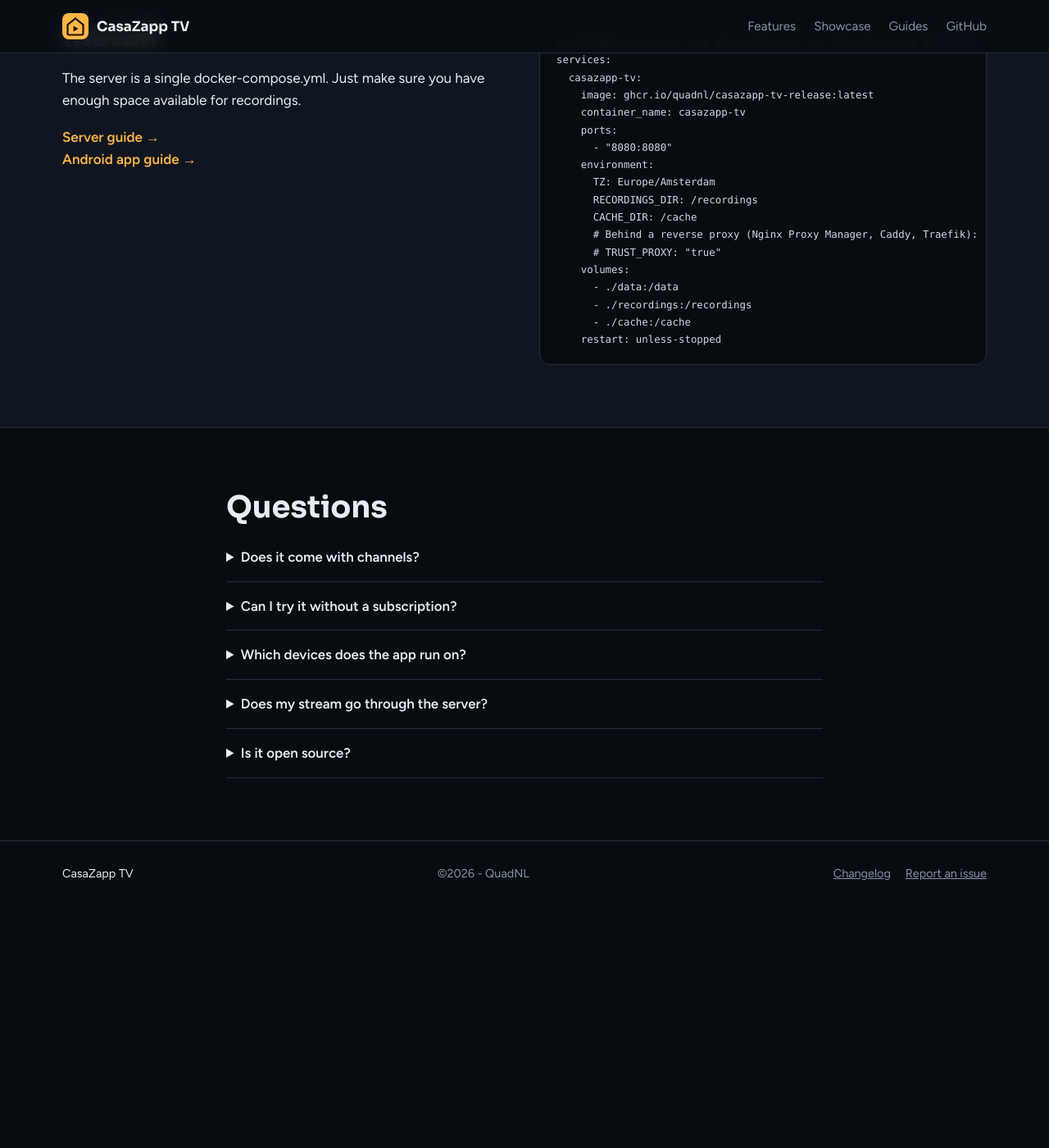
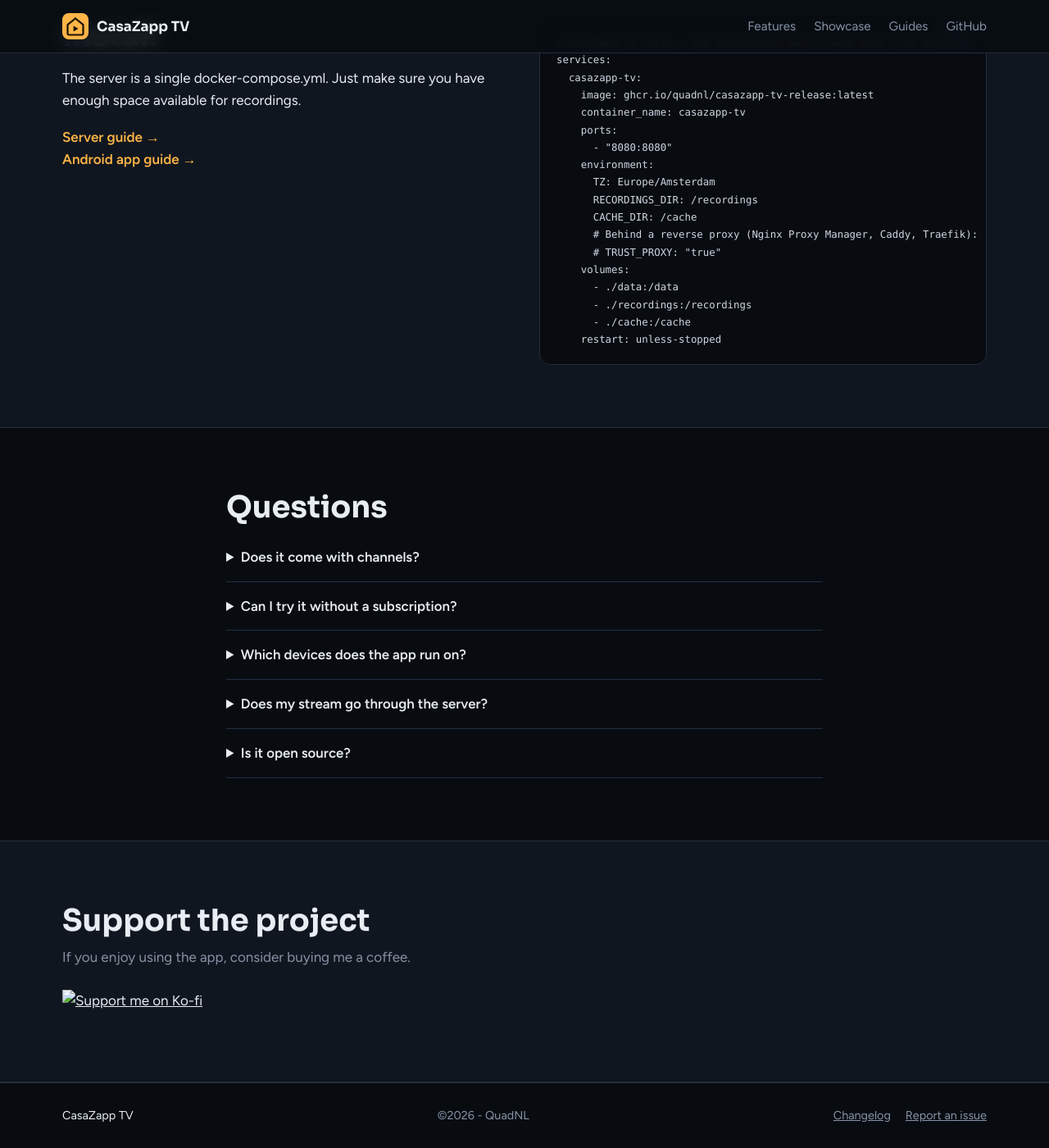
Before and after one commit to QuadNL/CasaZapp-TV-release, a Jekyll site: the page built from index.html, in a window 1280 px wide and 1400 px high, scrolled down 3265 px. Shown: the whole window at 82% size. Built offline with Jekyll 4.4.1, drawn with Linux system fonts in a browser that asks for light colours; before the commit the page ends 4370 px from its top, so only the background shows below that.

Commit message:
Website: support the project (Ko-fi); server guide names 0.4.11
Co-Authored-By: Claude Opus 5.5 <noreply@anthropic.com>

```diff
--- a/_data/home.yml
+++ b/_data/home.yml
@@ -143,4 +143,8 @@ faq:
   - q: Is it open source?
     a: No. The app and the server are free to use at home; the source code is not public.
 
+support_title: Support the project
+support_text: If you enjoy using the app, consider buying me a coffee.
+support_link: https://ko-fi.com/U2W120MCVZ
+
 footer: ©2026 - QuadNL
--- a/assets/style.css
+++ b/assets/style.css
@@ -145,6 +145,7 @@ figcaption { color: var(--muted); font-size: 0.9rem; margin-top: 10px; }
 .more { color: var(--accent); text-decoration: none; font-weight: 600; }
 
 .faq { max-width: 760px; }
+.support img { display: block; }
 .faq details { border-bottom: 1px solid var(--line); padding: 16px 0; }
 .faq summary { cursor: pointer; font-weight: 600; font-size: 1.05rem; }
 .faq details p { color: #b6c0cd; margin: 10px 0 0; }
--- a/index.html
+++ b/index.html
@@ -112,6 +112,16 @@ layout: default
   </div>
 </section>
 
+<section id="support" class="section alt">
+  <div class="wrap support">
+    <h2>{{ h.support_title }}</h2>
+    <p class="sub">{{ h.support_text }}</p>
+    <a href="{{ h.support_link }}" target="_blank" rel="noopener">
+      <img src="https://ko-fi.com/img/githubbutton_sm.svg" alt="Support me on Ko-fi" height="36">
+    </a>
+  </div>
+</section>
+
 
 <script>
   // Every 5 seconds the next shot of the open tab fades in.
```
Also changed, not shown: docs/server.md (+1 -1 lines).
